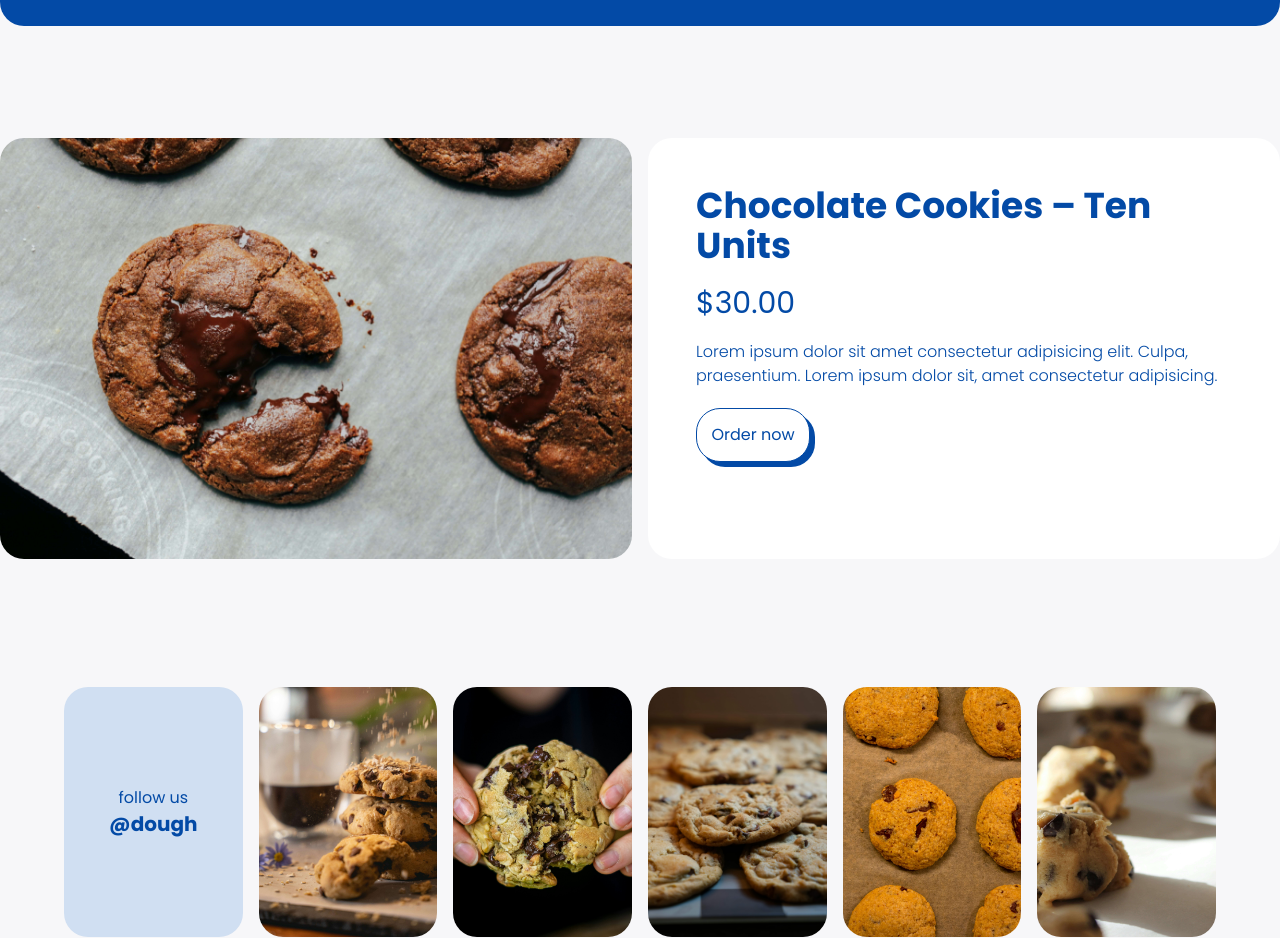
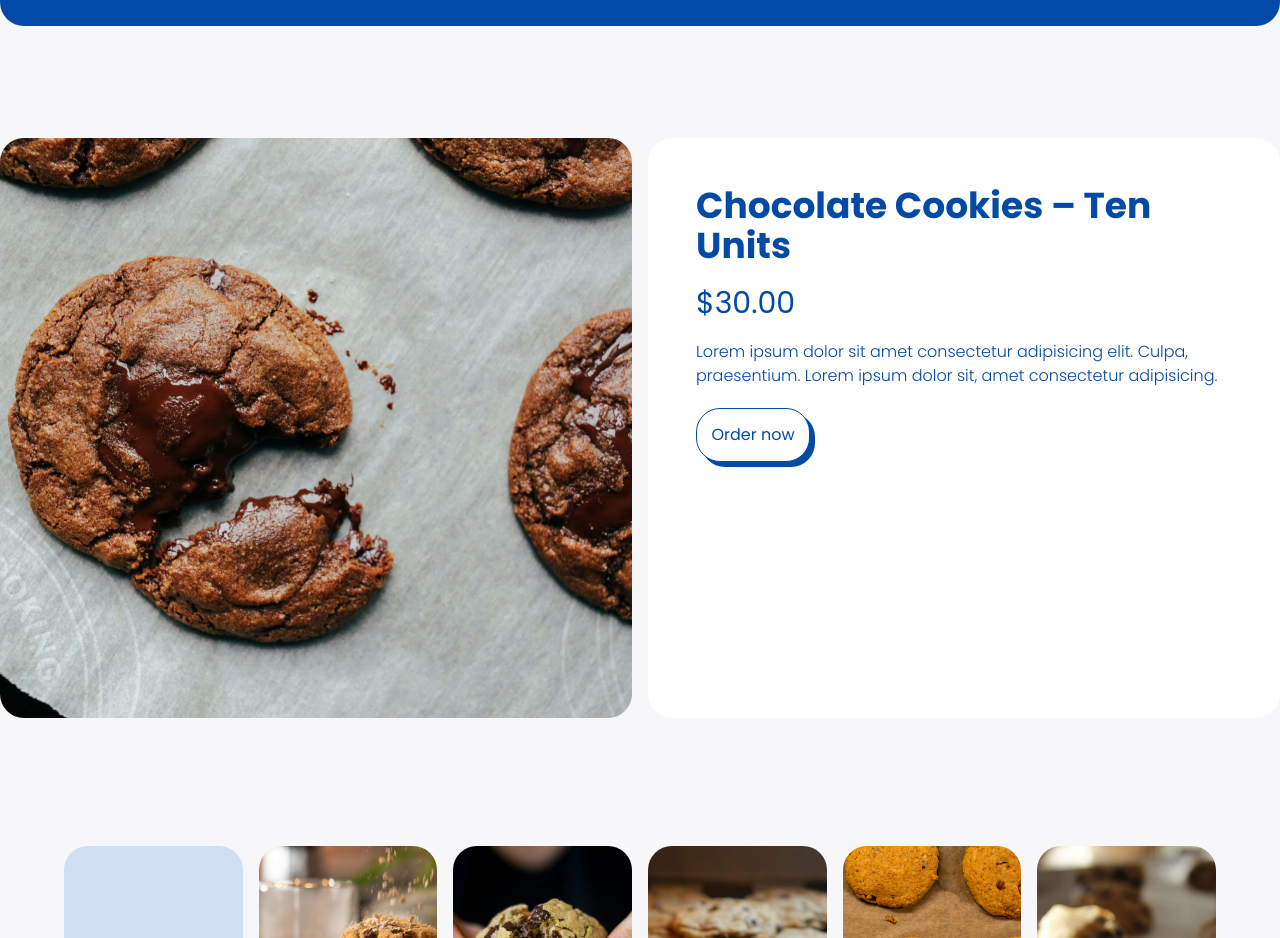
Before and after one commit to emersonramos3lt/cookie-store-app, a Next.js app: page / in a window 1280 px wide. Shown: the part 1790-2728 px from the top of the page. Built offline with nearby package versions, Linux system fonts and the light colour scheme.

Commit message:
Height change

```diff
--- a/components/SaleSection.tsx
+++ b/components/SaleSection.tsx
@@ -1,4 +1,3 @@
-import { DollarSign } from 'lucide-react'
 import Image from 'next/image'
 import React from 'react'
 import Button from './Button'
@@ -11,13 +10,13 @@ const SaleSection = () => {
                 <Image
                     src='/cookie.jpg'
                     alt='Chocolate cookie'
-                    width={1000}
-                    height={1000}
-                    className='rounded-3xl'
+                    width={2000}
+                    height={2000}
+                    className='rounded-3xl h-[580px] object-cover object-center'
                 />
             </div>
 
-            <div className='bg-white rounded-3xl p-[3rem] text-secondaryColor'>
+            <div className='bg-white rounded-3xl p-[3rem] text-secondaryColor h-[580px]'>
                 <h1 className='text-4xl font-bold mb-[1.2rem]'>Chocolate Cookies – Ten Units</h1>
                 <h2 className='text-3xl mb-[1.2rem]'>$30.00</h2>
                 <p className='font-light mb-[1.2rem]'>Lorem ipsum dolor sit amet consectetur adipisicing elit. Culpa, praesentium. Lorem ipsum dolor sit, amet consectetur adipisicing.</p>
```
